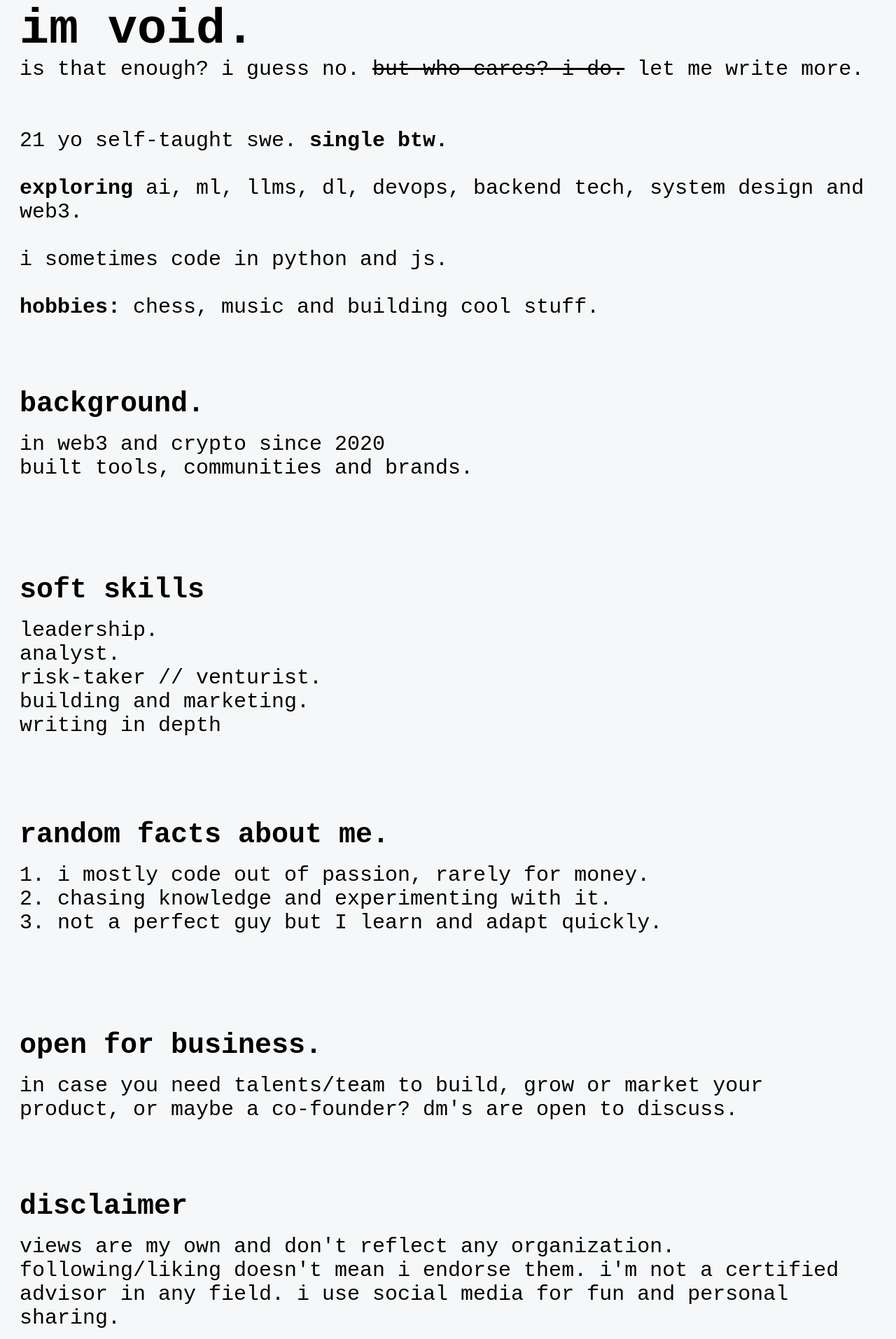
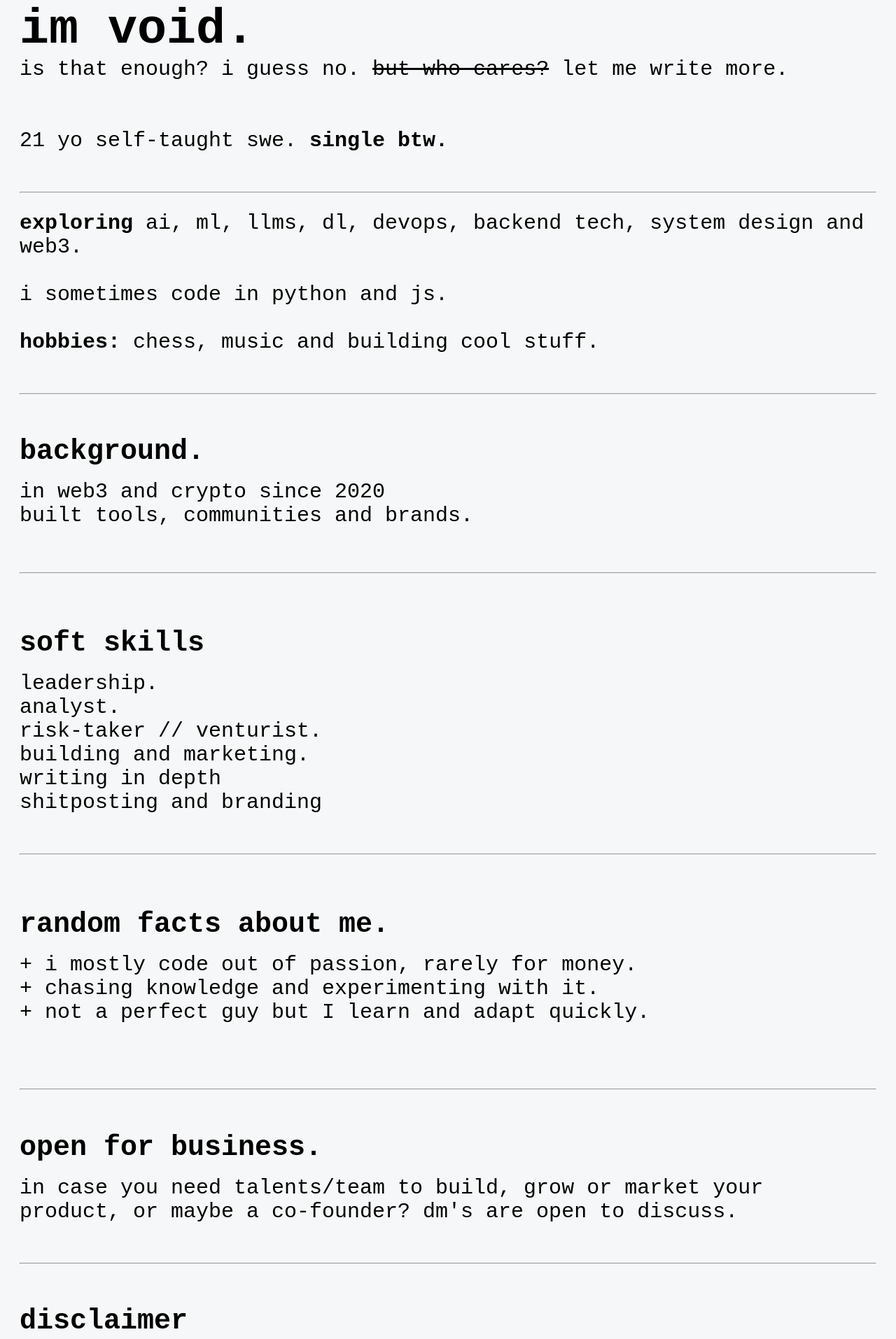
Before and after one commit to 2xBuild/void.ac, a plain HTML site: page index.html in a window 1280 px wide. Shown: the part 90-2004 px from the top of the page at 70% size. Drawn offline with Linux system fonts and the light colour scheme.

Commit message:
improved design + added more details

```diff
--- a/index.html
+++ b/index.html
@@ -34,51 +34,53 @@
 </head>
 
 <body>
-    <h1>im void. </h1><p>is that enough? i guess no. <s>but who cares? i do.</s> let me write more.
+    <h1>im void. </h1><p>is that enough? i guess no. <s>but who cares?</s> let me write more.
 
     <!-- <h1>exploring</h1> -->
-    21 yo self-taught swe. <b>single btw.</b>
-
-    <b>exploring</b> ai, ml, llms, dl, devops, backend tech, system design and web3.
+    21 yo self-taught swe. <b>single btw.</b> </p>
+ <hr>
+   <p> <b>exploring</b> ai, ml, llms, dl, devops, backend tech, system design and web3.
 
     i sometimes code in python and js.
 
     <b>hobbies:</b> chess, music and building cool stuff.
   </p>
-
+ <hr>
   <h2>background.</h2>
   <p>in web3 and crypto since 2020
     built tools, communities and brands.
 
-
+ <hr>
 
   <h2>soft skills</h2>
    <p>leadership.
     analyst.
     risk-taker // venturist.
     building and marketing.
-    writing in depth </p>
+    writing in depth
+    shitposting and branding</p>
+ <hr>
+
+  <h2>random facts about me.</h2>
+  <p>+ i mostly code out of passion, rarely for money.
+    + chasing knowledge and experimenting with it.
+    + not a perfect guy but I learn and adapt quickly.</p>
 
 
-  <h2>random facts about me.</h2>
-  <p>1. i mostly code out of passion, rarely for money.
-    2. chasing knowledge and experimenting with it.
-    3. not a perfect guy but I learn and adapt quickly.</p>
-
-
-
+ <hr>
     <h2>open for business.</h2>
 <p>in case you need talents/team to build, grow or market your product, or maybe a co-founder? dm's are open to discuss.</p>
-
+ <hr>
 <h2>disclaimer</h2>
 <p>views are my own and don't reflect any organization. following/liking doesn't mean i endorse them. i'm not a certified advisor in any field. i use social media for fun and personal sharing.</p>
-
+ <hr>
 <h2>faq</h2>
-<h2>open for job?</h2>
+<h2>1. open for job?</h2>
 <p>not generally, unless it is such an extraordinary opportunity (not always about money) which can change my mind.</p>
 
-<p>socials?  <a href="https://x.com/2xbuild">x</a> and <a href="https://github.com/2xbuild">github</a></p>
-
+<h2>2.what's your socials?</h2>
+<p><a href="https://x.com/2xbuild">x</a> and <a href="https://github.com/2xbuild">github</a>. it should be enough as of now.</p>
+<hr>
 <p><a>thank you.</a></p>
 
 </body>
```
